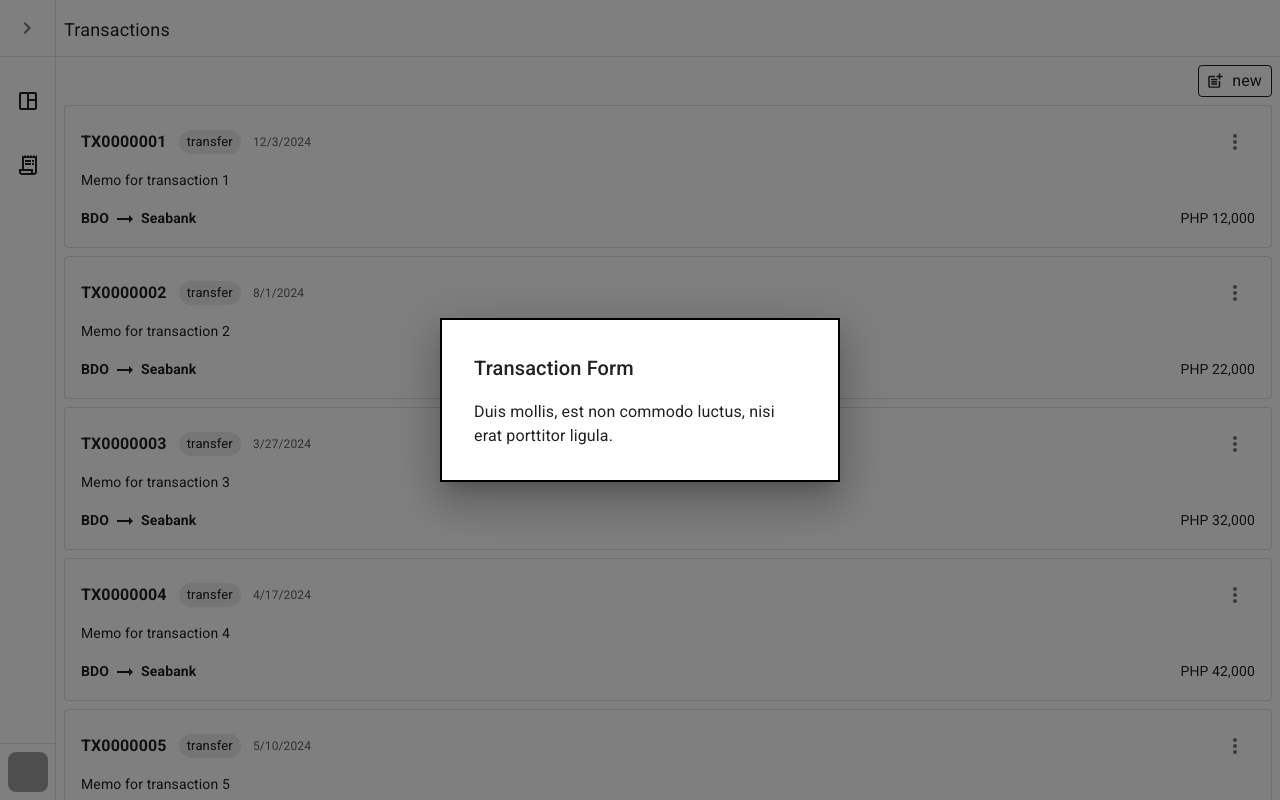
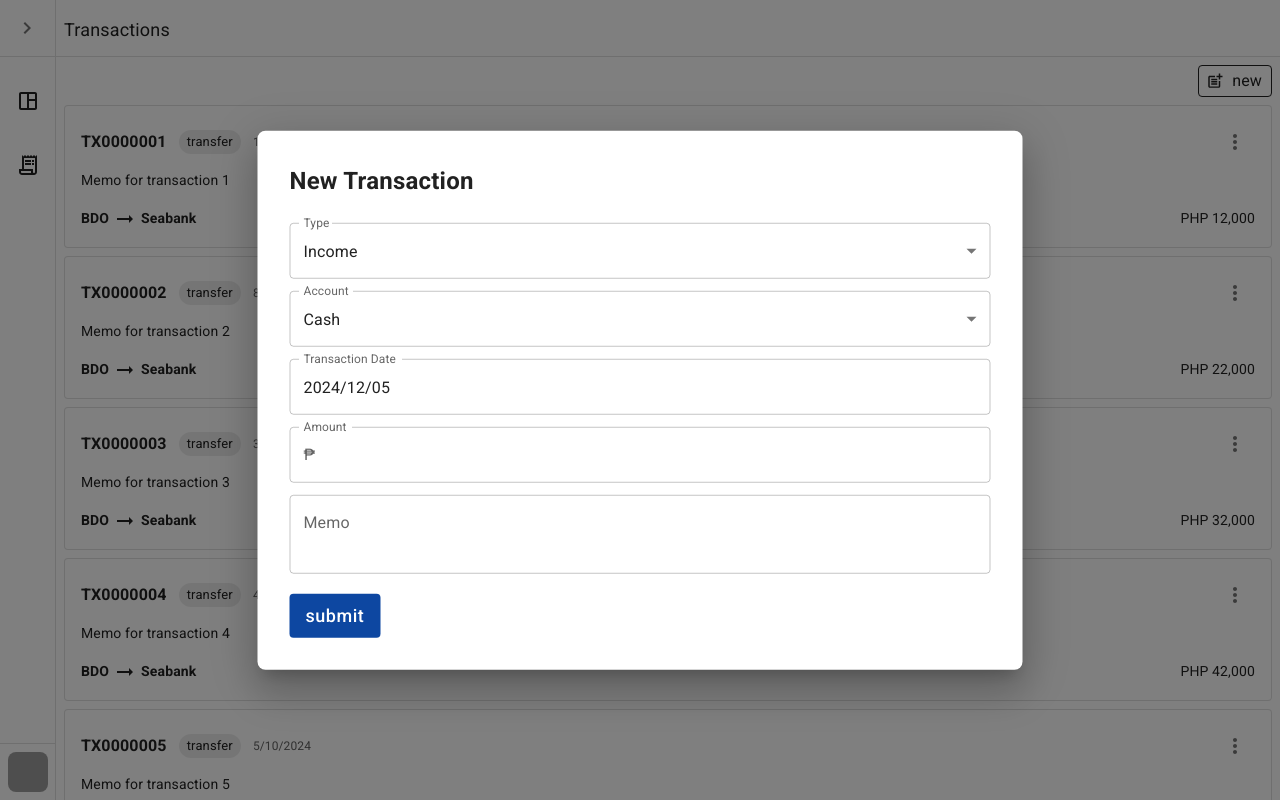
Before and after one commit to gabriel-suba/fintrack, a React (Vite) app: page / in a window 1280 px wide. Both pictures are taken after a click on the button "new". Shown: the top 800 px of the page. Built offline with nearby package versions, Linux system fonts and the light colour scheme; grey boxes are pictures that could not be loaded.

Commit message:
Transaction Form Component

```diff
--- a/package.json
+++ b/package.json
@@ -17,6 +17,8 @@
     "@fontsource/roboto": "^5.1.0",
     "@mui/icons-material": "^6.1.8",
     "@mui/material": "^6.1.8",
+    "@mui/x-date-pickers": "^7.23.1",
+    "dayjs": "^1.11.13",
     "react": "^18.3.1",
     "react-dom": "^18.3.1"
   },
--- a/src/components/Contents/Transactions.jsx
+++ b/src/components/Contents/Transactions.jsx
@@ -4,25 +4,7 @@ import Title from "../StyledComponents/Title";
 import TransactionCard, { Row } from "../TransactionCard";
 import Typography from "@mui/material/Typography";
 import PostAddOutlinedIcon from "@mui/icons-material/PostAddOutlined";
-
-const getRandomDate = (start, end) => {
-	const startDate = new Date(start).getTime(); // Convert start date to timestamp
-	const endDate = new Date(end).getTime(); // Convert end date to timestamp
-	const randomTimestamp = Math.random() * (endDate - startDate) + startDate; // Random timestamp
-	return new Date(randomTimestamp).toLocaleDateString("en-us"); // Format as a readable date
-};
-
-const transactions = Array.from({ length: 10 }, (_, index) => ({
-	delete: false,
-	id: index,
-	documentNumber: `TX${String(index + 1).padStart(7, "0")}`,
-	type: "transfer",
-	date: getRandomDate("2024-01-01", "2024-12-31"),
-	memo: `Memo for transaction ${index + 1}`,
-	from: "BDO",
-	account: "Seabank",
-	amount: `${12_000 + index * 10000}`,
-}));
+import { transactions } from "../../data/mockData";
 
 function Transactions({ handleOpenModal }) {
 	return (
--- /dev/null
+++ b/src/components/FormDatePicker.jsx
@@ -0,0 +1,24 @@
+import { AdapterDayjs } from '@mui/x-date-pickers/AdapterDayjs';
+import { LocalizationProvider } from '@mui/x-date-pickers/LocalizationProvider';
+import { DatePicker } from '@mui/x-date-pickers/DatePicker';
+
+function FormDatePicker({ value, handleOnChange }) {
+	return (
+		<LocalizationProvider dateAdapter={AdapterDayjs}>
+			<DatePicker
+				value={value}
+				onChange={(newValue) => handleOnChange({ target: { name: "date", value: newValue.format("YYYY/MM/DD") } })}
+				format="YYYY/MM/DD"
+				label="Transaction Date"
+				slotProps={{
+					textField: {
+						fullWidth: true,
+						margin: "dense",
+					},
+				}}
+			/>
+		</LocalizationProvider>
+	);
+}
+
+export default FormDatePicker;
--- /dev/null
+++ b/src/components/Select.jsx
@@ -0,0 +1,26 @@
+import TextField from "@mui/material/TextField";
+import MenuItem from "@mui/material/MenuItem";
+
+function Select({ name, value, handleOnChange, options }) {
+	return (
+		<TextField
+			select
+			id={name}
+			name={name}
+			label={name}
+			value={value}
+			onChange={handleOnChange}
+			sx={{ "& > label": { textTransform: "capitalize" } }}
+			fullWidth
+			margin="dense"
+		>
+			{options.map((option) => (
+				<MenuItem key={option.value} value={option.value}>
+					{option.label}
+				</MenuItem>
+			))}
+		</TextField>
+	);
+}
+
+export default Select;
--- /dev/null
+++ b/src/components/StyledComponents/StyledTransactionForm.js
@@ -0,0 +1,16 @@
+import styled from "@mui/system/styled";
+import Box from "@mui/material/Box";
+
+const StyledTransactionForm = styled(Box)(({ theme }) => ({
+    position: "absolute",
+	top: "50%",
+	left: "50%",
+	transform: "translate(-50%, -50%)",
+	width: "min(90%, 765px)",
+	backgroundColor: theme.palette.background.paper,
+	boxShadow: theme.shadows[24],
+	padding: theme.spacing(4),
+	borderRadius: "0.5rem"
+}));
+
+export default StyledTransactionForm;
--- a/src/components/TransactionForm.jsx
+++ b/src/components/TransactionForm.jsx
@@ -1,35 +1,92 @@
+// React hooks
+import { useState } from "react";
+
+// External libraries
+import dayjs from "dayjs";
+
+// MUI components
+import Box from "@mui/material/Box";
+import Button from "@mui/material/Button";
+import FormControl from "@mui/material/FormControl";
+import InputAdornment from "@mui/material/InputAdornment";
+import InputLabel from "@mui/material/InputLabel";
 import Modal from "@mui/material/Modal";
-import Box from "@mui/material/Box";
+import OutlinedInput from "@mui/material/OutlinedInput";
+import TextField from "@mui/material/TextField";
 import Typography from "@mui/material/Typography";
 
-const style = {
-	position: 'absolute',
-	top: '50%',
-	left: '50%',
-	transform: 'translate(-50%, -50%)',
-	width: 400,
-	bgcolor: 'background.paper',
-	border: '2px solid #000',
-	boxShadow: 24,
-	p: 4,
-};
+// Custom components
+import FormDatePicker from "./FormDatePicker";
+import Select from "./Select";
+import StyledTransactionForm from "./StyledComponents/StyledTransactionForm";
+
+// Data
+import { types, accounts } from "../data/mockData";
 
 function TransactionForm({ openModal, handleCloseModal }) {
+	const [formValues, setFormValues] = useState({
+		type: "income",
+		date: new Date(),
+		memo: "",
+		from: "",
+		account: "cash",
+		amount: "",
+	});
+
+	const handleValuesChange = (e) => {
+		let { target: { name, value } } = e;
+		setFormValues(prev => ({ ...prev, [name]: value }));
+	}
+
+	const handleOnSubmit = (e) => {
+		e.preventDefault();
+		console.log(formValues)
+	}
+
 	return (
 		<Modal
 			open={openModal}
 			onClose={handleCloseModal}
-			aria-labelledby="modal-modal-title"
+			aria-labelledby="modal-modal-transaction-form"
 			aria-describedby="modal-modal-description"
 		>
-			<Box sx={style}>
-				<Typography id="modal-modal-title" variant="h6" component="h2">
-					Transaction Form
-				</Typography>
-				<Typography id="modal-modal-description" sx={{ mt: 2 }}>
-					Duis mollis, est non commodo luctus, nisi erat porttitor ligula.
-				</Typography>
-			</Box>
+			<StyledTransactionForm>
+				<Typography component="h1" marginBottom="1rem" fontSize="1.5rem" fontWeight="bold">New Transaction</Typography>
+				<Box component="form" onSubmit={handleOnSubmit}>
+					<Select name="type" value={formValues.type} options={types} handleOnChange={handleValuesChange} />
+					<Select name="account" value={formValues.account} options={accounts} handleOnChange={handleValuesChange} />
+					{
+						formValues.type === "transfer" &&
+						<Select name="from" value={formValues.from} options={accounts} handleOnChange={handleValuesChange} />
+					}
+					<FormDatePicker value={dayjs(formValues.date)} handleOnChange={handleValuesChange} />
+
+					<FormControl fullWidth margin="dense">
+						<InputLabel htmlFor="amount">Amount</InputLabel>
+						<OutlinedInput
+							type="number"
+							id="amount"
+							name="amount"
+							label="Amount"
+							startAdornment={<InputAdornment position="start">&#8369;</InputAdornment>}
+							value={formValues.amount}
+							onChange={handleValuesChange}
+						/>
+					</FormControl>
+					<TextField
+						multiline
+						id="textarea-memo"
+						name="memo"
+						label="Memo"
+						value={formValues.memo}
+						onChange={handleValuesChange}
+						fullWidth
+						margin="dense"
+						minRows={2}
+					/>
+					<Button type="submit" variant="contained" sx={{ marginTop: "1rem" }}>Submit</Button>
+				</Box>
+			</StyledTransactionForm>
 		</Modal>
 	);
 }
--- /dev/null
+++ b/src/data/mockData.js
@@ -0,0 +1,31 @@
+const getRandomDate = (start, end) => {
+	const startDate = new Date(start).getTime(); // Convert start date to timestamp
+	const endDate = new Date(end).getTime(); // Convert end date to timestamp
+	const randomTimestamp = Math.random() * (endDate - startDate) + startDate; // Random timestamp
+	return new Date(randomTimestamp).toLocaleDateString("en-us"); // Format as a readable date
+};
+
+export const types = [
+	{ value: "transfer", label: "Transfer" },
+	{ value: "income", label: "Income" },
+	{ value: "expense", label: "Expense" },
+];
+
+export const accounts = [
+	{ value: "cash", label: "Cash" },
+	{ value: "bdo", label: "BDO" },
+	{ value: "seabank", label: "Seabank" },
+	{ value: "maya", label: "Maya" },
+];
+
+export const transactions = Array.from({ length: 10 }, (_, index) => ({
+	delete: false,
+	id: index,
+	documentNumber: `TX${String(index + 1).padStart(7, "0")}`,
+	type: "transfer",
+	date: getRandomDate("2024-01-01", "2024-12-31"),
+	memo: `Memo for transaction ${index + 1}`,
+	from: "BDO",
+	account: "Seabank",
+	amount: `${12_000 + index * 10000}`,
+}));
```
Also changed, not shown: 1 other file (tests, documents, lock files or other folders).
